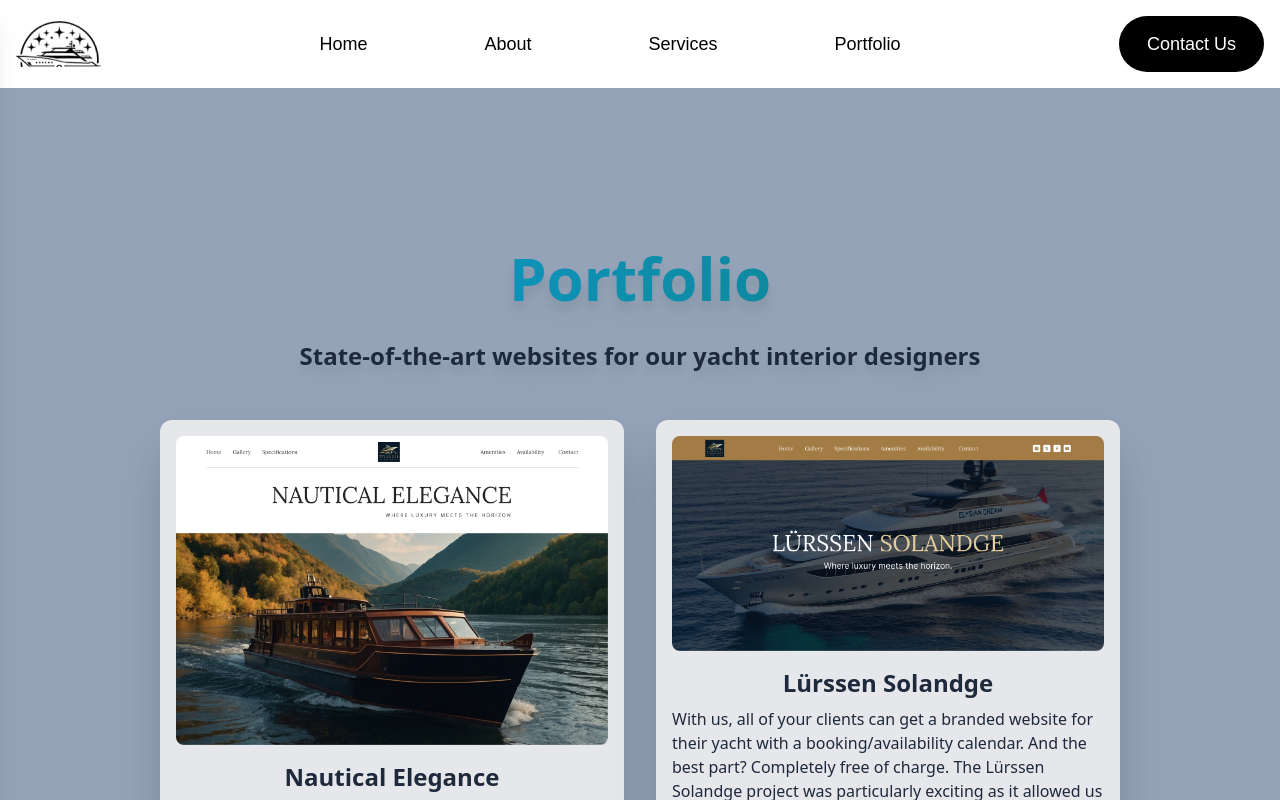
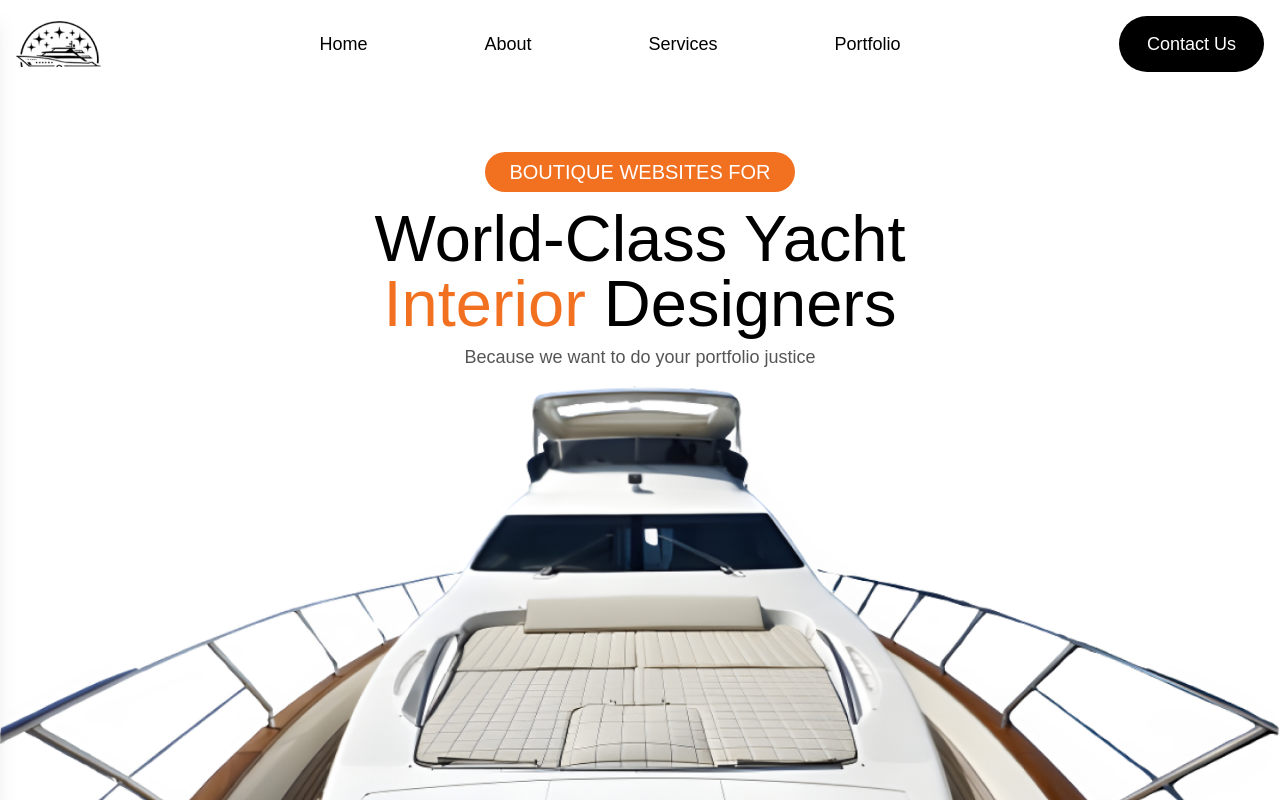
Before and after one commit to jakobnunnendorf/bluewater-interiors, a Next.js app in the folder web-app/: page / in a window 1280 px wide. Shown: the top 800 px of the page. Built offline with nearby package versions, Linux system fonts and the light colour scheme; a web font is replaced by a local one.

Commit message:
update hero section for desktop version

```diff
--- a/web-app/app/components/HomePageComponents/Portfolio/Portfolio.tsx
+++ b/web-app/app/components/HomePageComponents/Portfolio/Portfolio.tsx
@@ -1,20 +1,29 @@
-import React from "react";
-import Grid from "@/app/components/HomePageComponents/Portfolio/Grid";
-import BookCall from "@/app/components/LayoutComponents/Hero/BookCall";
-
+import TextWithBg from "@/app/components/UI/TextWithBg";
+import Image from "next/image";
 function Portfolio() {
   return (
-    <div className="relative h-fit w-full bg-slate-400 py-24 text-slate-800">
-      <h2 className="font-fat bg-gradient-to-r from-sky-500 to-teal-700 bg-clip-text text-center text-6xl font-bold text-transparent drop-shadow-xl md:pt-16">
-        Portfolio
-      </h2>
-      <h3 className="px-4 pt-4 text-center text-2xl font-bold drop-shadow-xl md:px-0 md:pt-8">
-        State-of-the-art websites for our yacht interior designers
-      </h3>
-      <Grid />
-      <div className="mx-auto w-fit">
-        <BookCall color="blue-800" />
-      </div>
+    <div className="flex flex-col gap-3.5 py-16">
+      <article className="flex flex-col items-center">
+        <div className="flex flex-col items-center gap-3.5">
+          <TextWithBg title="Boutique Websites For" />
+          <div className="flex flex-col items-center gap-3">
+            <h2 className="text-center font-gilroy-medium text-[65px] font-normal leading-none text-black">
+              World-Class Yacht <br />{" "}
+              <span className="text-primary-orange">Interior</span> Designers
+            </h2>
+            <p className="text-gray-light font-gilroy-regular text-lg font-normal leading-none">
+              Because we want to do your portfolio justice
+            </p>
+          </div>
+        </div>
+      </article>
+      <Image
+        src="/images/hero-bg.png"
+        className="h-fit w-full"
+        alt="portfolio"
+        width={1920}
+        height={1080}
+      />
     </div>
   );
 }
--- /dev/null
+++ b/web-app/app/components/UI/TextWithBg.tsx
@@ -0,0 +1,18 @@
+import React from "react";
+
+type Props = {
+  title: string;
+  isRounded?: boolean;
+};
+
+const TextWithBg: React.FC<Props> = ({ title, isRounded = true }) => {
+  return (
+    <div
+      className={`bg-primary-orange w-fit px-6 py-2.5 font-gilroy-medium text-xl font-normal uppercase !leading-none text-white ${isRounded ? "rounded-full" : ""}`}
+    >
+      {title}
+    </div>
+  );
+};
+
+export default TextWithBg;
--- a/web-app/tailwind.config.ts
+++ b/web-app/tailwind.config.ts
@@ -18,7 +18,8 @@
         },
       },
       colors: {
-        gold: "#FDEBBD", // Add your custom color here
+        "primary-orange": "#F17121",
+        "gray-light": "#555555",
       },
       fontFamily: {
         "gilroy-bold": ["Gilroy-Bold", "sans-serif"],
```
Also changed, not shown: web-app/public/images/hero-bg.png (added).
